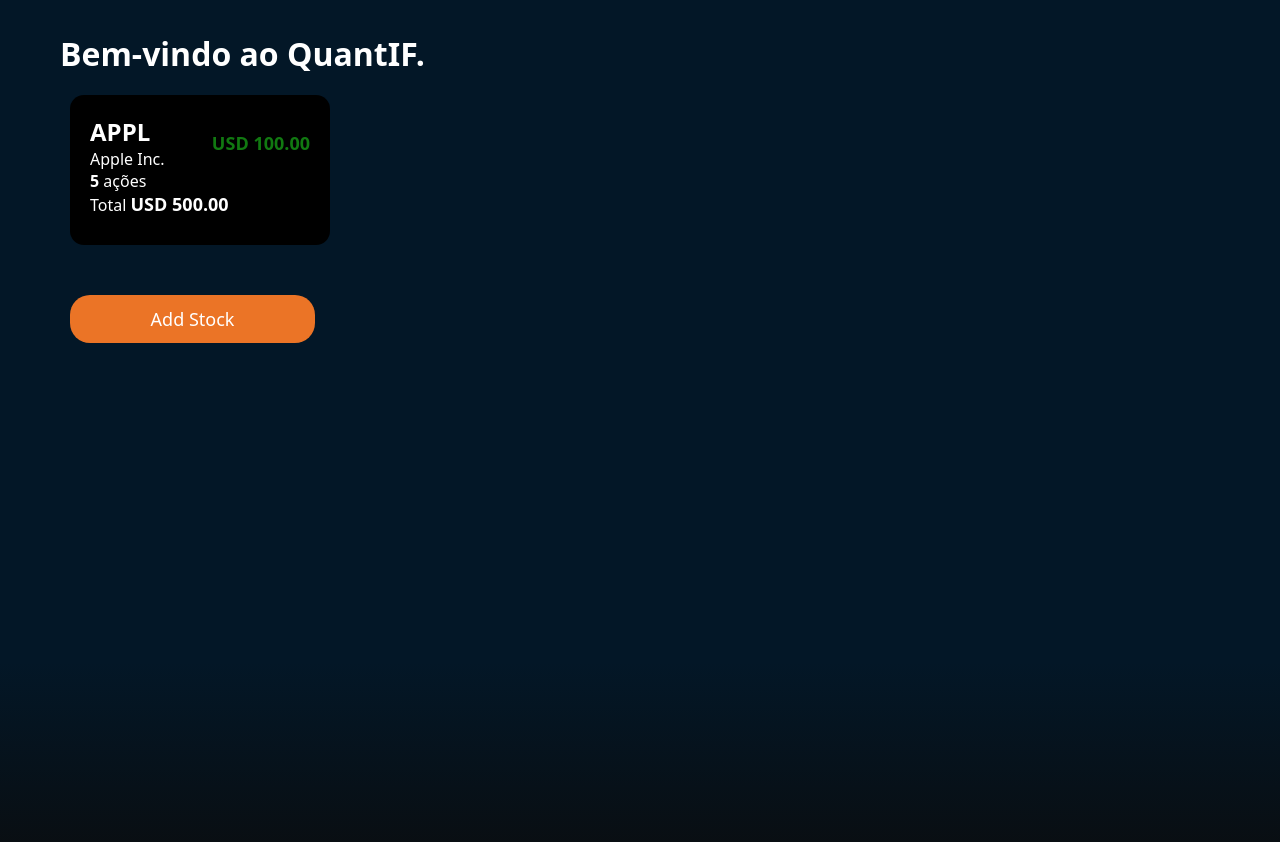
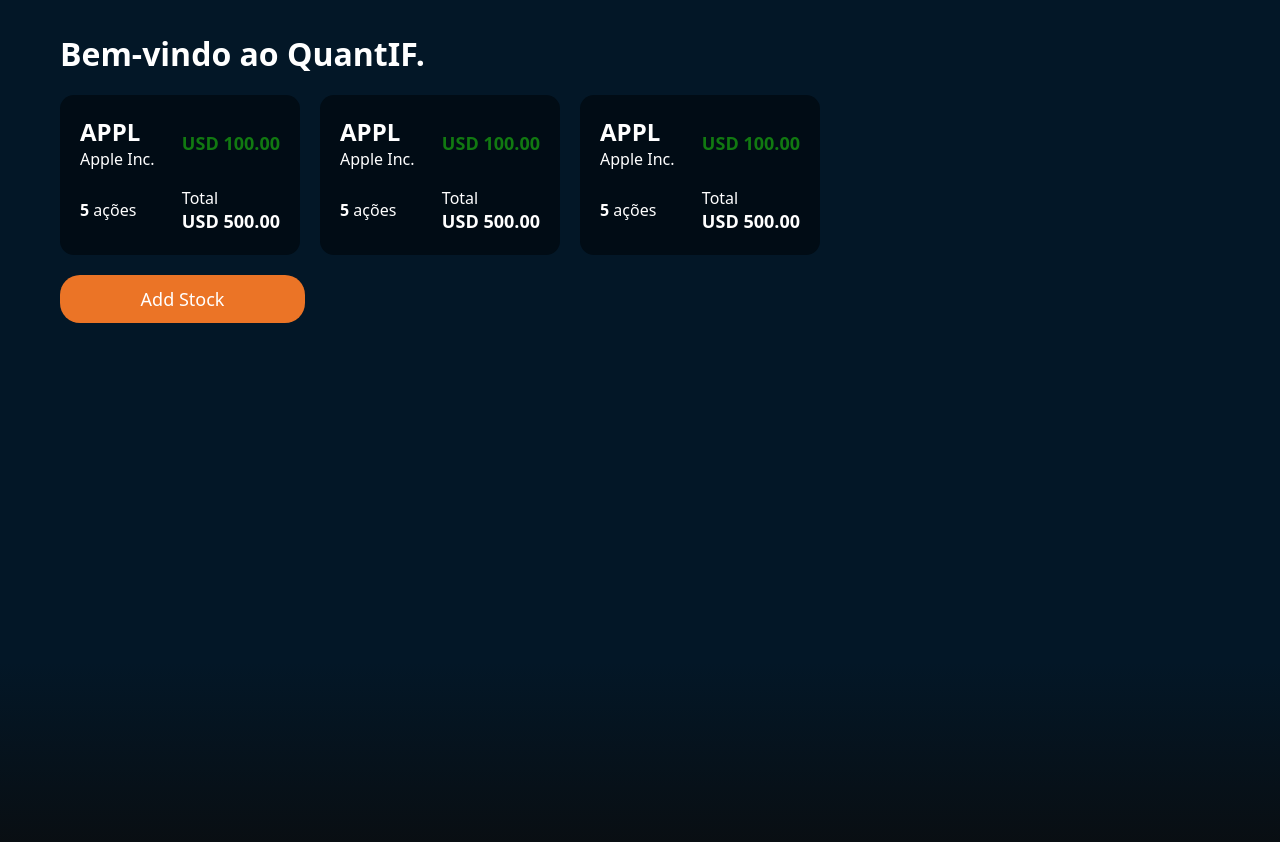
Before and after one commit to Guibs27/html-css-js-ads2, a plain HTML site: page site-investimentos/index.html in a window 1280 px wide. Shown: the part 68-910 px from the top of the page. Drawn offline with Linux system fonts and the light colour scheme.

Commit message:
Update stock card layout and styles; enhance modal functionality

```diff
--- a/site-investimentos/css/style.css
+++ b/site-investimentos/css/style.css
@@ -106,7 +106,7 @@ main {
   left: 0;
   width: 100%;
   height: 100%;
-  background-color: rgba(0, 0, 0, 0.5);
+  background-color: rgba(0, 0, 0, 0.6);
   flex-direction: column;
 }
 
@@ -136,15 +136,22 @@ main {
 
 
 /* Stock cards */
+.stockList {
+  display: flex;
+  flex-wrap: wrap;
+  gap: 20px;
+  margin: 20px 20px 20px 0;
+}
+
 .stockCard {
-  background-color: #000000;
+  background-color: #010c15;
   border-radius: 14px;
-  margin: 20px 10px;
   padding: 20px;
   display: flex;
-  flex-direction: column;
-  width: 220px;
-  height: 110px;
+  flex-flow: column nowrap;
+  justify-content: space-between;
+  width: 200px;
+  height: 120px;
 }
 
 .up {
@@ -160,29 +167,20 @@ main {
   font-weight: bold;
 }
 
-.totalValue {
-  font-size: 18px;
-  font-weight: bold;
-}
-
-.stockCard header {
+.stockCard .stockHeader {
   display: flex;
   justify-content: space-between;
   align-items: center;
 }
 
-.stockCard header h2 {
-  margin: 0;
-}
-
-.stockCard footer {
+.stockCard .stockDetails {
   display: flex;
   justify-content: space-between;
   align-items: center;
   height: 50px;
 }
 
-.stockCard footer div {
+.stockCard .stockDetails div {
   display: flex;
   flex-direction: column;
 }
--- a/site-investimentos/index.html
+++ b/site-investimentos/index.html
@@ -29,26 +29,70 @@
   <main>
     <div class="wrapper">
       <h1>Bem-vindo ao QuantIF.</h1>
-      <div id="stockList">
+
+      <div class="stockList">
         <div class="stockCard">
-          <header>
+          <div class="stockHeader">
             <div>
               <h2>APPL</h2>
               <span>Apple Inc.</span>
             </div>
-            <span class="stockValue up">USD 100.00</span>
-          </header>
+            <div>
+              <span class="stockValue up">USD 100.00</span>
+            </div>
+          </div>
+
           <div class="stockDetails">
             <span><b>5</b> ações</span>
             <div>
               <span>Total</span>
-              <span class="totalValue">USD 500.00</span>
+              <span class="stockValue">USD 500.00</span>
+            </div>
+          </div>
+        </div>
+
+        <div class="stockCard">
+          <div class="stockHeader">
+            <div>
+              <h2>APPL</h2>
+              <span>Apple Inc.</span>
+            </div>
+            <div>
+              <span class="stockValue up">USD 100.00</span>
+            </div>
+          </div>
+
+          <div class="stockDetails">
+            <span><b>5</b> ações</span>
+            <div>
+              <span>Total</span>
+              <span class="stockValue">USD 500.00</span>
+            </div>
+          </div>
+        </div>
+
+        <div class="stockCard">
+          <div class="stockHeader">
+            <div>
+              <h2>APPL</h2>
+              <span>Apple Inc.</span>
+            </div>
+            <div>
+              <span class="stockValue up">USD 100.00</span>
+            </div>
+          </div>
+
+          <div class="stockDetails">
+            <span><b>5</b> ações</span>
+            <div>
+              <span>Total</span>
+              <span class="stockValue">USD 500.00</span>
             </div>
           </div>
         </div>
       </div>
 
-      <button class="add-button" style="margin: 30px 10px;" onclick="openModal('addStockModal')">Add Stock</button>
+      <button class="add-button" onclick="openModal('addStockModal')">Add Stock</button>
       <div class="center-content modal" id="addStockModal">
         <form action="#" method="POST" id="addStockForm">
           <h2>Adicionar Ação</h2>
--- a/site-investimentos/js/main.js
+++ b/site-investimentos/js/main.js
@@ -1,9 +1,4 @@
 // alert("Olá mundo! Carreguei o arquivo main.js com sucesso!");
-
-// openModal = (modalId) => {
-//   const modal = document.getElementById(modalId);
-//   modal.style.display = "flex";
-// }
 
 function openModal(idModal) {
   const modal = document.getElementById("addStockModal");
```
Also changed, not shown: site-investimentos/css/fonts.css (deleted).
